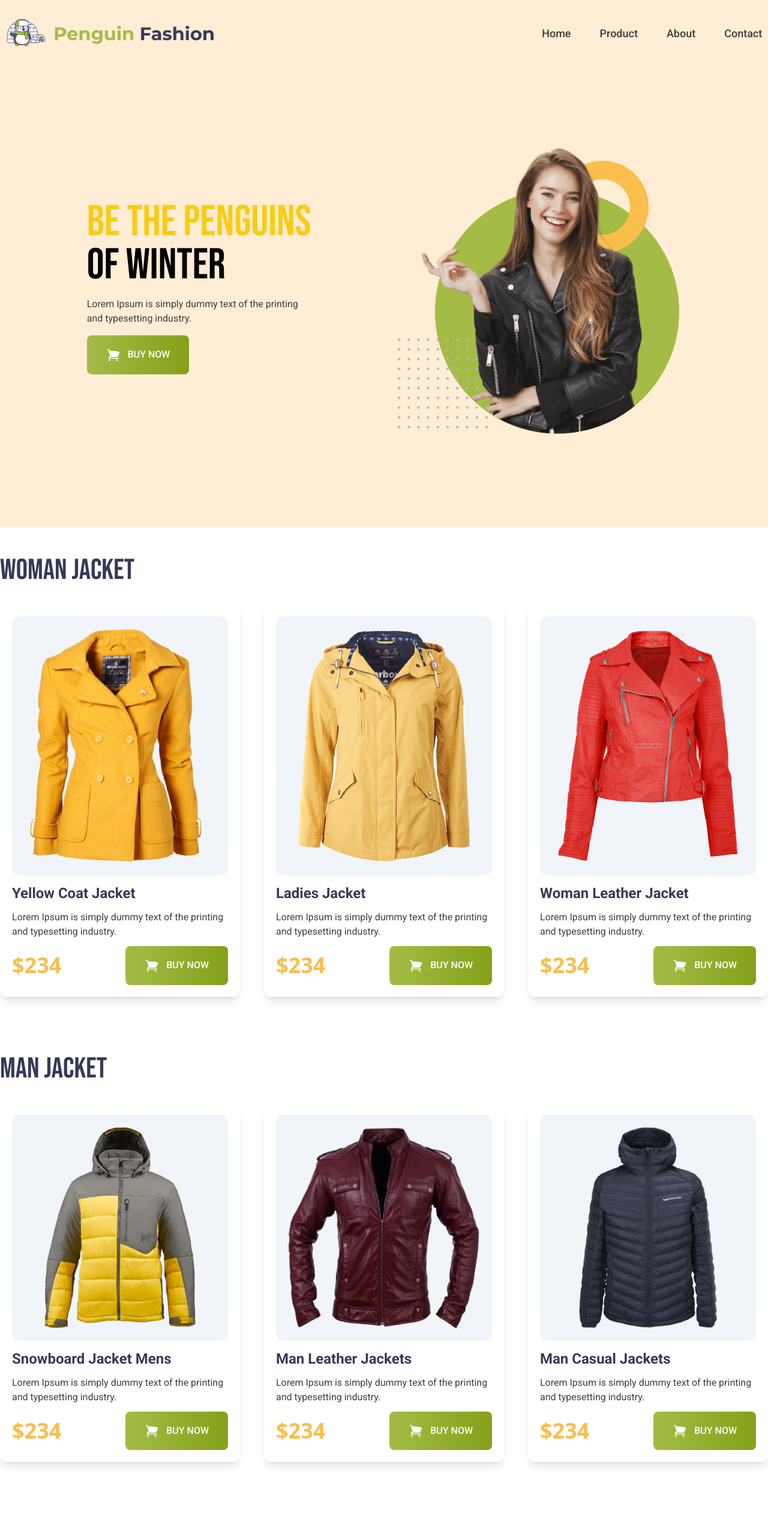
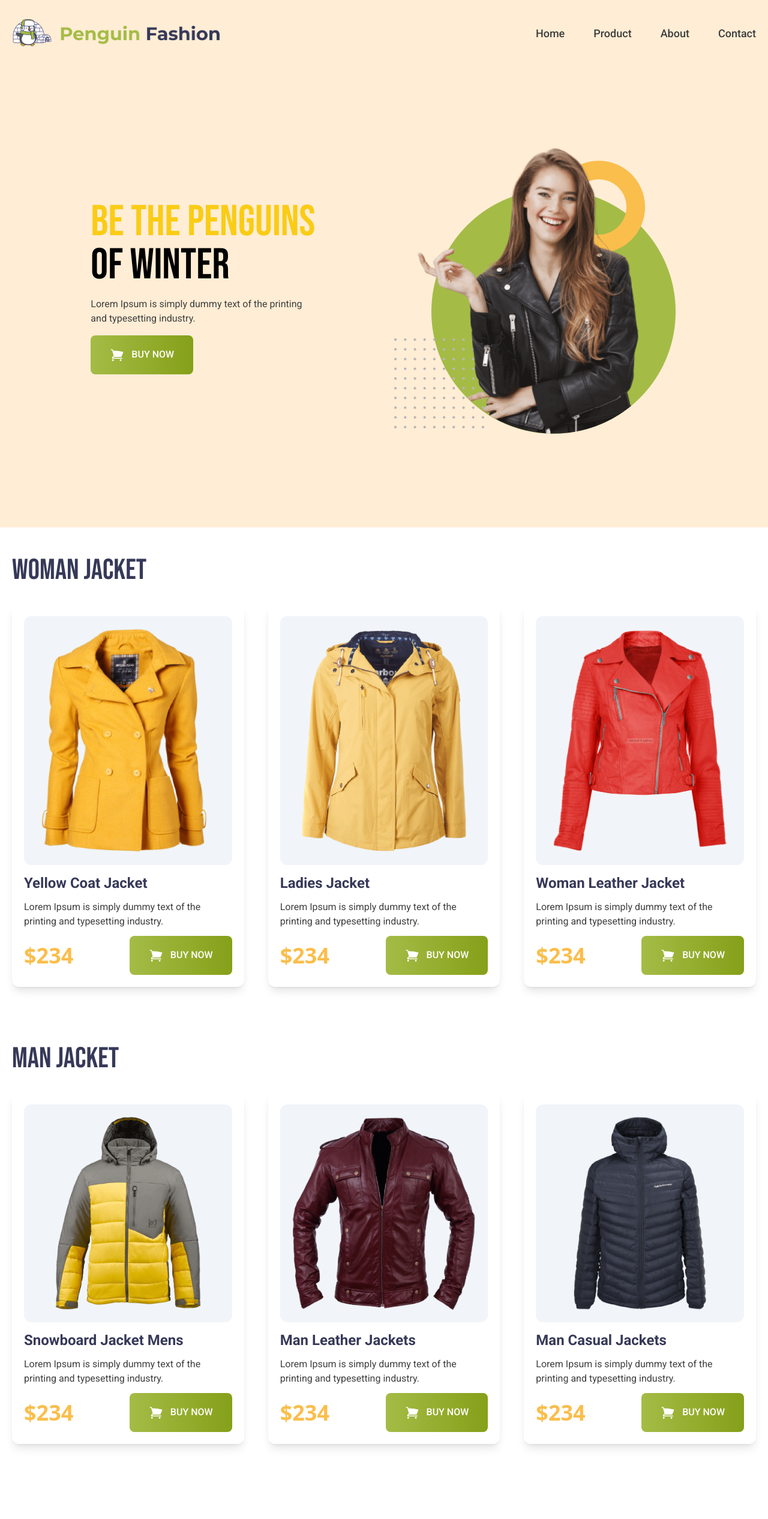
Before and after one commit to rubayedhasan/tailwind-penguin-fashion-website, a website: page index.html in a window 1280 px wide. Shown: the top 2532 px of the page at 60% size. Drawn offline with nearby package versions, Linux system fonts and the light colour scheme.

Commit message:
correcting some padding and margin measurement

```diff
--- a/index.html
+++ b/index.html
@@ -26,7 +26,7 @@
   </head>
   <body>
     <!-- header section  -->
-    <header class="bg-orange-100 px-5 md:px-0">
+    <header class="bg-orange-100 px-5">
       <div class="container mx-auto">
         <nav
           class="pt-8 pb-7 md:pb-0 flex flex-col md:flex-row md:justify-around md:items-center"
@@ -98,7 +98,7 @@
     </header>
 
     <!-- main section  -->
-    <main class="container mx-auto px-5 md:px-0">
+    <main class="container mx-auto px-5">
       <!-- woman-jacket section  -->
       <section class="woman-jacket mt-12">
         <h3
@@ -410,7 +410,7 @@
     </main>
 
     <!-- footer section  -->
-    <footer class="bg-neutral-700 mt-10 py-10">
+    <footer class="bg-neutral-700 mt-16 py-10 px-5">
       <div class="container">
         <p class="footer-text text-center text-white font-medium text-lg">
           Copyright &copy; refers to the legal right of the owner
```
